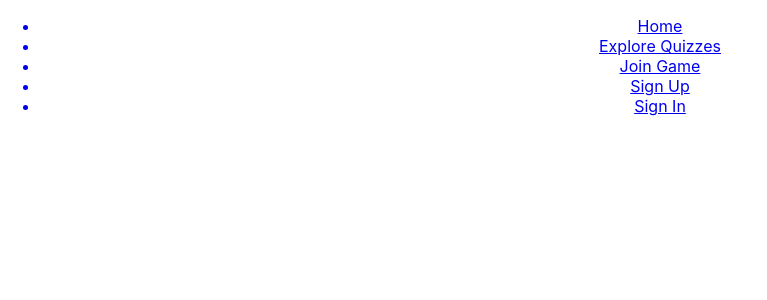
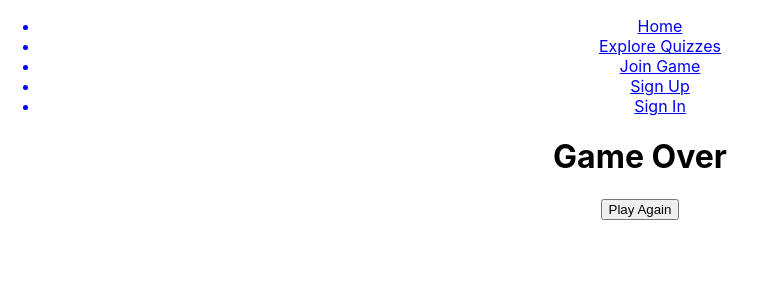
Before and after one commit to alexanderchao123/kwizit-frontend, a React (Create React App) app: page /rounds/1/gameover in a window 1280 px wide. Shown: the top 300 px of the page, without its empty margins (0-767 px from the left). Built offline with nearby package versions, Linux system fonts and the light colour scheme.

Commit message:
import RoundGameOver component into RoundContainer

```diff
--- a/src/containers/RoundContainer.js
+++ b/src/containers/RoundContainer.js
@@ -4,6 +4,7 @@ import RoundLobby from '../components/rounds/RoundLobby'
 import RoundQuestionBlock from '../components/rounds/RoundQuestionBlock'
 import RoundQuestionResult from '../components/rounds/RoundQuestionResult'
 import RoundScoreboard from '../components/rounds/RoundScoreboard'
+import RoundGameOver from '../components/rounds/RoundGameOver'
 
 class RoundContainer extends Component {
   render() {
@@ -14,6 +15,7 @@ class RoundContainer extends Component {
           <Route path="/rounds/:pin/questionblock" render={(props) => <RoundQuestionBlock {...props}/>}/>
           <Route path="/rounds/:pin/questionresult" render={(props) => <RoundQuestionResult {...props}/>}/>
           <Route path="/rounds/:pin/scoreboard" render={(props) => <RoundScoreboard {...props}/>}/>
+          <Route path="/rounds/:pin/gameover" render={(props) => <RoundGameOver {...props}/>}/>
         </Switch>
       </Fragment>
     )
```
